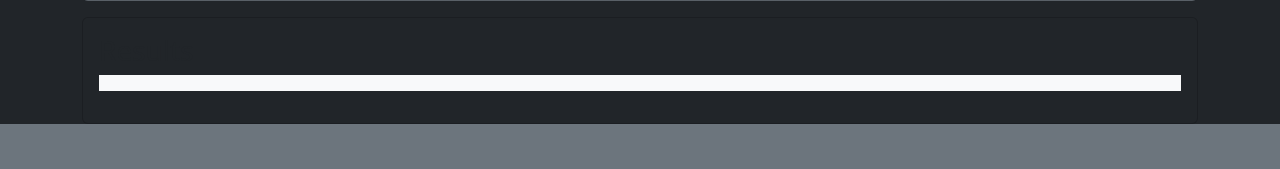
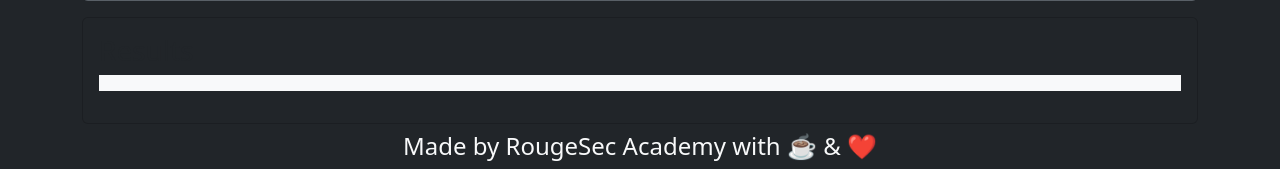
Before and after one commit to rougesec/m0d_reconer, a Flask app: page / in a window 1280 px wide. Shown: the part 1068-1237 px from the top of the page. Before the commit the page ends 1192 px from the top, so only its background shows below. Run offline with Flask 3, Linux system fonts and the light colour scheme.

Commit message:
Update index.html

```diff
--- a/templates/index.html
+++ b/templates/index.html
@@ -84,7 +84,12 @@
             <pre id="results" class="p-2 bg-light text-dark"></pre>
         </div>
     </div>
+    <footer>
+    <div class="mt-2 text-center">
+            <h4>Made by RougeSec Academy with ☕ & ❤️</h4>
+        </div>
+    </footer>
+    <script src="https://cdn.jsdelivr.net/npm/bootstrap@5.3.0/dist/js/bootstrap.bundle.min.js"></script>
 
-    <script src="https://cdn.jsdelivr.net/npm/bootstrap@5.3.0/dist/js/bootstrap.bundle.min.js"></script>
 </body>
 </html>
```
